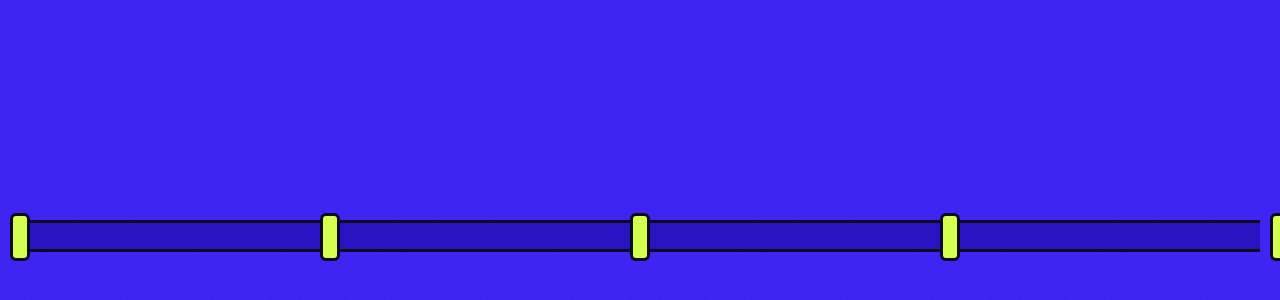
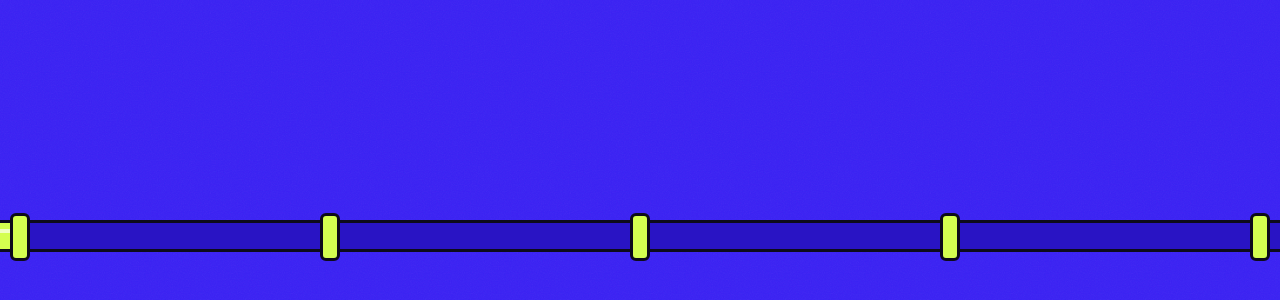
Before and after one commit to tushgaurav/the-brand-pipeline, a Next.js app: page / in a window 1280 px wide. Shown: the part 4696-4996 px from the top of the page. Built offline with nearby package versions, Linux system fonts and the light colour scheme.

Commit message:
fix: pipeline bug

```diff
--- a/components/process.tsx
+++ b/components/process.tsx
@@ -72,12 +72,14 @@ export function Process() {
 
       <div className="flow-track relative z-10 mt-16 md:mt-24">
         <div className="flow-stage">
-          <div className="relative mx-auto w-full max-w-7xl px-5">
+          <div className="mx-auto w-full max-w-7xl px-5">
+            {/* Unpadded, so the edge pipes meet the stages exactly */}
+            <div className="relative">
               {/* Pipe runs off both edges of the screen on wide layouts */}
               <div aria-hidden="true" className={`absolute top-[19rem] right-full hidden w-[50vw] bg-lime lg:block ${pipe}`}>
                 <Sheen />
               </div>
-            <div className="absolute top-[19rem] left-full hidden w-[50vw] lg:block">
+              <div className="absolute top-[19rem] left-full z-10 hidden w-[50vw] lg:block">
                 <PipeSegment fillClassName="flow-exit" />
               </div>
 
@@ -125,6 +127,7 @@ export function Process() {
             </div>
           </div>
         </div>
+      </div>
 
       <div className="reveal relative z-10 mt-20 flex items-center justify-center gap-3 px-5 text-center font-hand text-3xl text-white/85">
         <Burst className="size-8 shrink-0 text-lime" />
```
Lines whose indentation alone changed are shown as unchanged.
